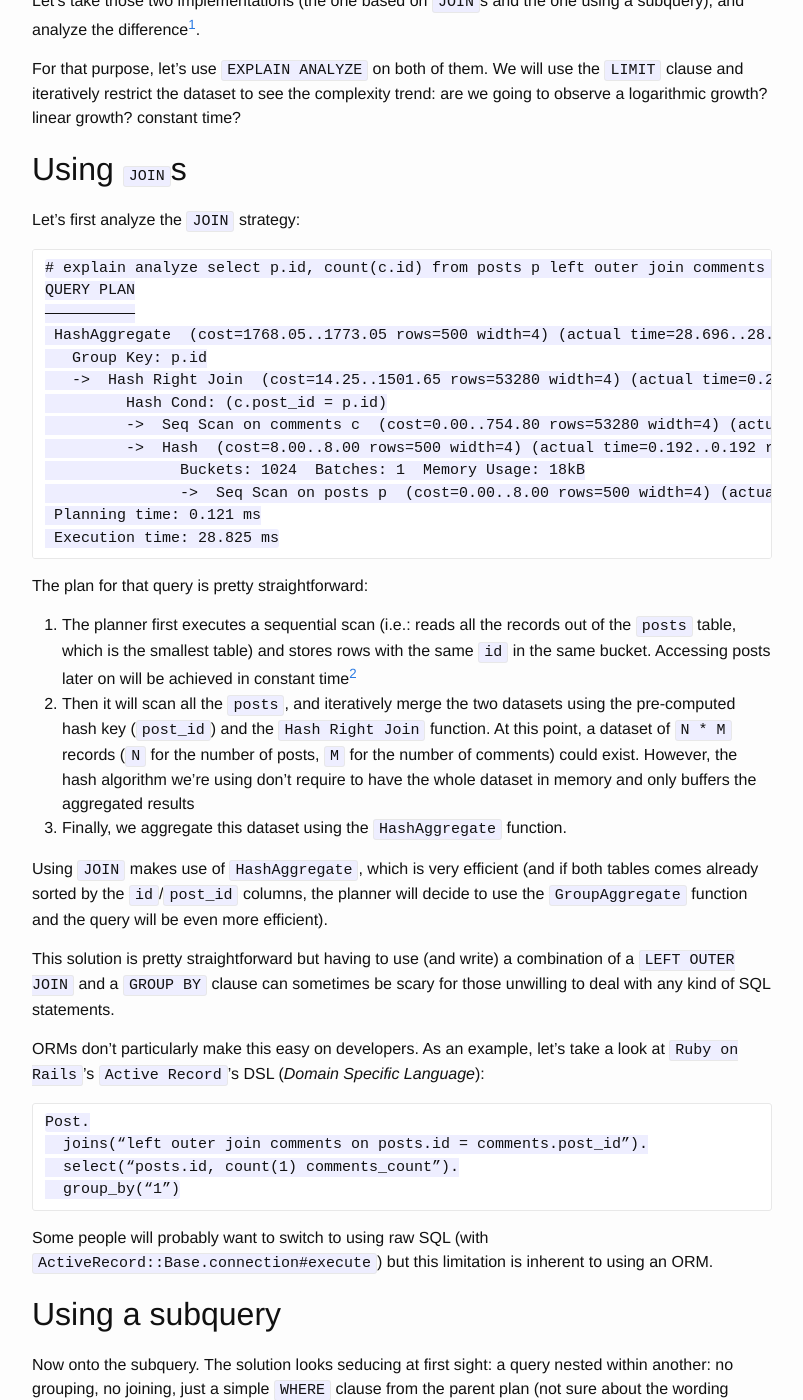
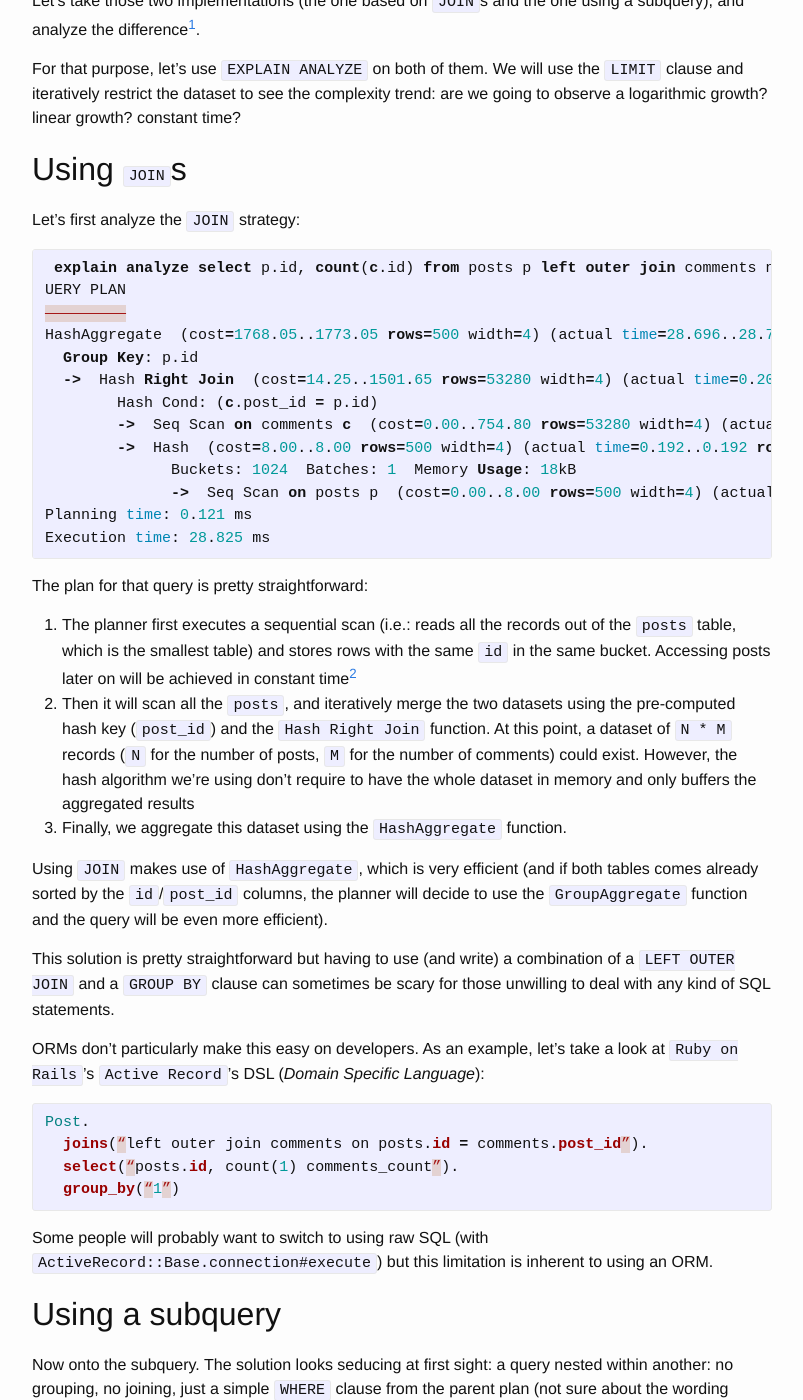
Before and after one commit to franckverrot/blog, a Jekyll site: the page built from _posts/2015-07-12-benchmarking-postgresql-select-query-planning-and-performance-on-columns-aggregates.md, in a window 1280 px wide and 1400 px high, scrolled down 1138 px. Shown: the whole window, without its empty margins (238-1041 px from the left). Built offline with Jekyll 4.4.1, drawn with Linux system fonts in a browser that asks for light colours; comment, search, counter and statistics services are not loaded; some of the changed text lies outside the part shown.

Commit message:
Try highlighting with Pygments

```diff
--- a/_posts/2015-07-12-benchmarking-postgresql-select-query-planning-and-performance-on-columns-aggregates.md
+++ b/_posts/2015-07-12-benchmarking-postgresql-select-query-planning-and-performance-on-columns-aggregates.md
@@ -59,19 +59,21 @@ For that purpose, let’s use `EXPLAIN ANALYZE` on both of them. We will use the
 Let’s first analyze the `JOIN` strategy:
 
 
-    # explain analyze select p.id, count(c.id) from posts p left outer join comments n on p.id = n.post_id group by 1; — no limit yet
-    QUERY PLAN
-    ——————————
-     HashAggregate  (cost=1768.05..1773.05 rows=500 width=4) (actual time=28.696..28.749 rows=500 loops=1)
-       Group Key: p.id
-       ->  Hash Right Join  (cost=14.25..1501.65 rows=53280 width=4) (actual time=0.207..18.019 rows=49901 loops=1)
-             Hash Cond: (c.post_id = p.id)
-             ->  Seq Scan on comments c  (cost=0.00..754.80 rows=53280 width=4) (actual time=0.007..4.832 rows=50000 loops=1)
-             ->  Hash  (cost=8.00..8.00 rows=500 width=4) (actual time=0.192..0.192 rows=500 loops=1)
-                   Buckets: 1024  Batches: 1  Memory Usage: 18kB
-                   ->  Seq Scan on posts p  (cost=0.00..8.00 rows=500 width=4) (actual time=0.012..0.097 rows=500 loops=1)
-     Planning time: 0.121 ms
-     Execution time: 28.825 ms
+{% highlight sql %}
+ explain analyze select p.id, count(c.id) from posts p left outer join comments n on p.id = n.post_id group by 1; — no limit yet
+UERY PLAN
+—————————
+HashAggregate  (cost=1768.05..1773.05 rows=500 width=4) (actual time=28.696..28.749 rows=500 loops=1)
+  Group Key: p.id
+  ->  Hash Right Join  (cost=14.25..1501.65 rows=53280 width=4) (actual time=0.207..18.019 rows=49901 loops=1)
+        Hash Cond: (c.post_id = p.id)
+        ->  Seq Scan on comments c  (cost=0.00..754.80 rows=53280 width=4) (actual time=0.007..4.832 rows=50000 loops=1)
+        ->  Hash  (cost=8.00..8.00 rows=500 width=4) (actual time=0.192..0.192 rows=500 loops=1)
+              Buckets: 1024  Batches: 1  Memory Usage: 18kB
+              ->  Seq Scan on posts p  (cost=0.00..8.00 rows=500 width=4) (actual time=0.012..0.097 rows=500 loops=1)
+Planning time: 0.121 ms
+Execution time: 28.825 ms
+{% endhighlight %}
 
 The plan for that query is pretty straightforward:
 
@@ -85,10 +87,12 @@ This solution is pretty straightforward but having to use (and write) a combinat
 
 ORMs don’t particularly make this easy on developers. As an example, let’s take a look at `Ruby on Rails`’s `Active Record`’s DSL (*Domain Specific Language*):
 
-    Post.
-      joins(“left outer join comments on posts.id = comments.post_id”).
-      select(“posts.id, count(1) comments_count”).
-      group_by(“1”)
+{% highlight ruby %}
+Post.
+  joins(“left outer join comments on posts.id = comments.post_id”).
+  select(“posts.id, count(1) comments_count”).
+  group_by(“1”)
+{% endhighlight %}
 
 Some people will probably want to switch to using raw SQL (with `ActiveRecord::Base.connection#execute`) but this limitation is inherent to using an ORM.
 
@@ -96,15 +100,17 @@ Some people will probably want to switch to using raw SQL (with `ActiveRecord::B
 
 Now onto the subquery. The solution looks seducing at first sight: a query nested within another: no grouping, no joining, just a simple `WHERE` clause from the parent plan (not sure about the wording here).
 
-    # explain analyze select p.id, (select count(1) from comments c where c.post_id = p.id) from posts p;
-     Seq Scan on posts p  (cost=0.00..444345.50 rows=500 width=4) (actual time=5.110..1906.266 rows=500 loops=1)
-       SubPlan 1
-         ->  Aggregate  (cost=888.66..888.67 rows=1 width=0) (actual time=3.810..3.810 rows=1 loops=500)
-               ->  Seq Scan on comments c  (cost=0.00..888.00 rows=266 width=0) (actual time=0.029..3.793 rows=100 loops=500)
-                     Filter: (post_id = p.id)
-                     Rows Removed by Filter: 49900
-     Planning time: 0.100 ms
-     Execution time: 1906.397 ms
+{% highlight sql %}
+# explain analyze select p.id, (select count(1) from comments c where c.post_id = p.id) from posts p;
+ Seq Scan on posts p  (cost=0.00..444345.50 rows=500 width=4) (actual time=5.110..1906.266 rows=500 loops=1)
+   SubPlan 1
+     ->  Aggregate  (cost=888.66..888.67 rows=1 width=0) (actual time=3.810..3.810 rows=1 loops=500)
+           ->  Seq Scan on comments c  (cost=0.00..888.00 rows=266 width=0) (actual time=0.029..3.793 rows=100 loops=500)
+                 Filter: (post_id = p.id)
+                 Rows Removed by Filter: 49900
+ Planning time: 0.100 ms
+ Execution time: 1906.397 ms
+{% endhighlight %}
 
 Before even trying to decipher the plan, let’s compare our `Execution time`: **1,906 ms** vs **28 ms**. It’s a **6,600%** increase…
 
@@ -126,25 +132,29 @@ Using `ActiveRecord` will require developers to write some SQL, here are two way
 
 **With nested SQL**
 
-    Post.
-      select(“id,
-              (select count(1)
-               from comments c
-               where c.post_id = posts.id) comments_count”)
+{% highlight ruby %}
+Post.
+  select(“id,
+          (select count(1)
+           from comments c
+           where c.post_id = posts.id) comments_count”)
+{% endhighlight %}
 
 **With AR’s underlying `Arel` “relation engine”**
 
-    subquery = Negotiation.
-            select(
-              Arel::Nodes::NamedFunction.new(“count”,
-              [Negotiation.arel_table[:id]])).
-            where(
-              Negotiation.
-                arel_table[:budget_id].
-                eq(Budget.arel_table[:id])).
-            to_sql # not calling #to_sql will execute the query
-    Budget.
-      select(“id, (#{subquery})”)
+{% highlight ruby %}
+subquery = Negotiation.
+        select(
+          Arel::Nodes::NamedFunction.new(“count”,
+          [Negotiation.arel_table[:id]])).
+        where(
+          Negotiation.
+            arel_table[:budget_id].
+            eq(Budget.arel_table[:id])).
+        to_sql # not calling #to_sql will execute the query
+Budget.
+  select(“id, (#{subquery})”)
+{% endhighlight %}
 
 Not really readable, the implicit (and hidden to the unwary) `N+1` issue of that strategy makes its inefficient and potentially harmful.
 
```
